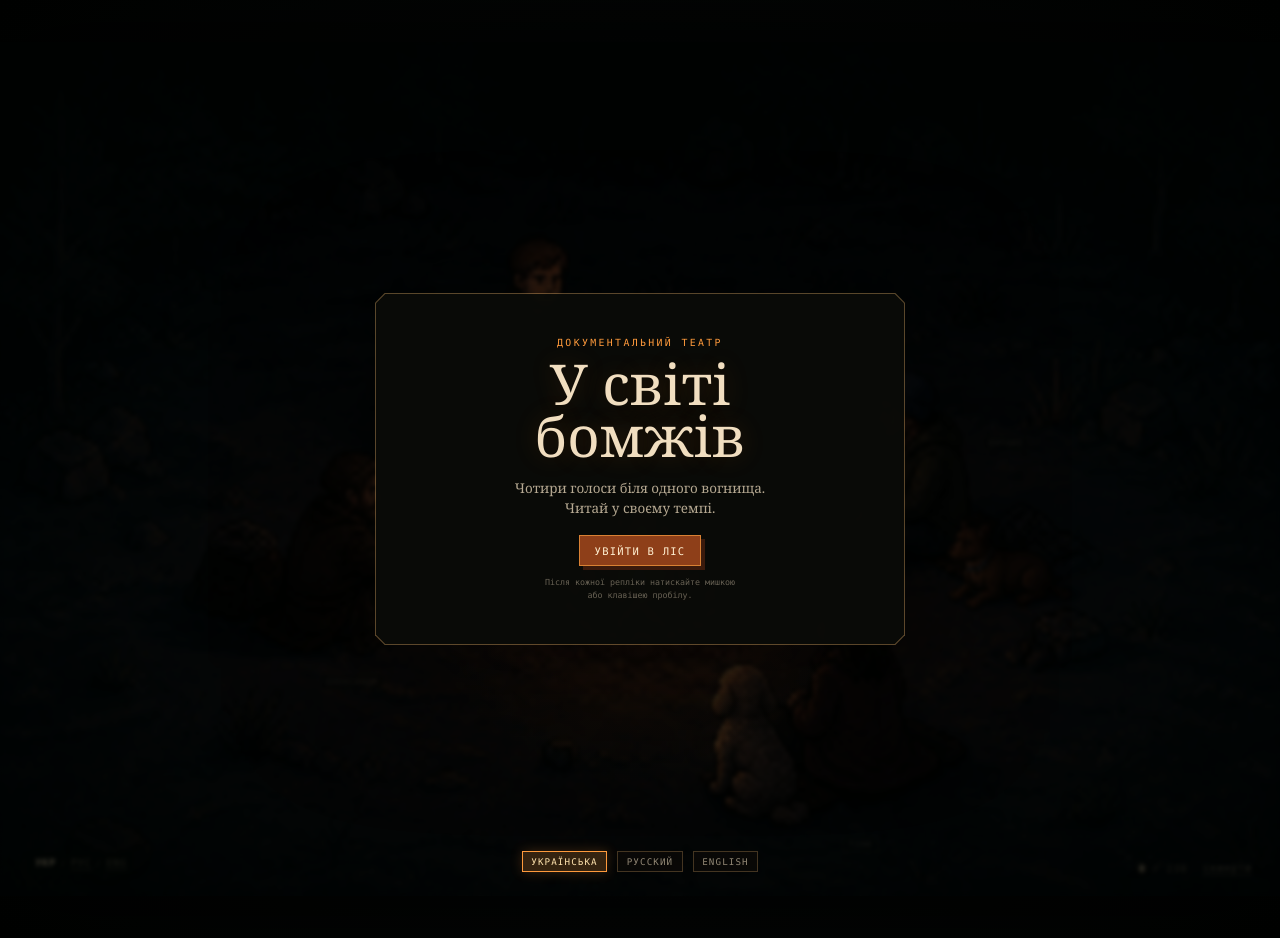
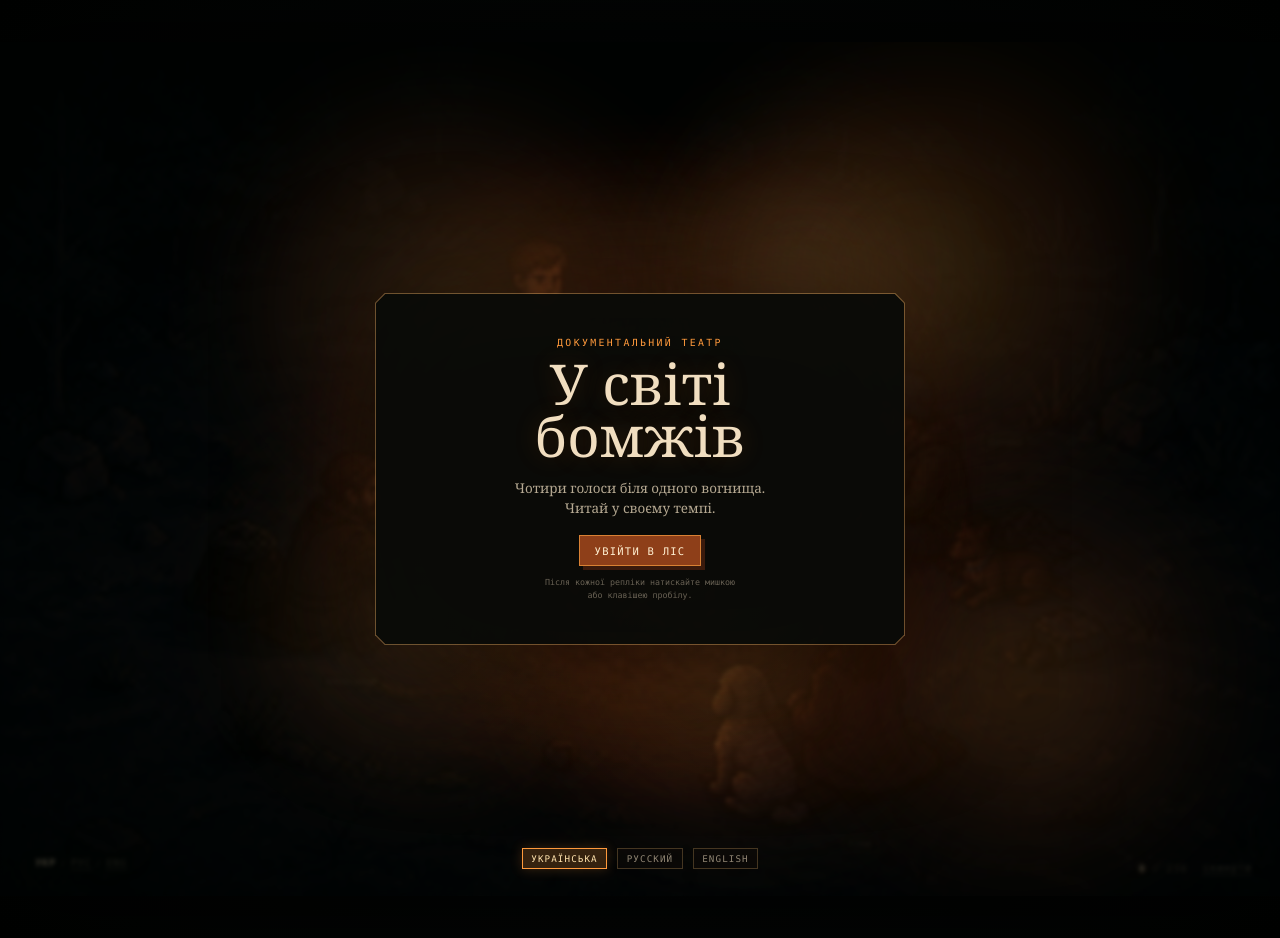
Before and after one commit to danvoronov/githubpages-files_for_my_personal_site_apps, a PHP site: page /unhoused/index.html in a window 1280 px wide. Run offline with PHP 8.4, Linux system fonts and the light colour scheme.

Commit message:
блики

```diff
--- a/unhoused/index.html
+++ b/unhoused/index.html
@@ -125,6 +125,15 @@
       <button class="advance-surface" id="advanceSurface" type="button" aria-label="Показати або продовжити репліку"></button>
 
       <section class="curtain" id="startCurtain">
+        <div class="curtain__flares" aria-hidden="true">
+          <div class="curtain__flare curtain__flare--core"></div>
+          <div class="curtain__flare curtain__flare--1"></div>
+          <div class="curtain__flare curtain__flare--2"></div>
+          <div class="curtain__flare curtain__flare--3"></div>
+          <div class="curtain__flare curtain__flare--4"></div>
+          <div class="curtain__flare curtain__flare--5"></div>
+          <div class="curtain__flare curtain__flare--6"></div>
+        </div>
         <div class="curtain__wrap">
           <div class="curtain__card">
             <p class="curtain__eyebrow" id="startEyebrow">ДОКУМЕНТАЛЬНИЙ ТЕАТР</p>
@@ -133,12 +142,12 @@
             <button class="primary-button" id="startButton" type="button">УВІЙТИ В ЛІС</button>
             <small id="startHint">Після кожної репліки натискайте мишкою<br>або клавішею пробілу.</small>
           </div>
+        </div>
 
-          <div class="curtain__lang" aria-label="Вибір мови">
-            <button class="curtain__lang-btn is-active" id="startLangUa" type="button" data-lang="ua">УКРАЇНСЬКА</button>
-            <button class="curtain__lang-btn" id="startLangRu" type="button" data-lang="ru">РУССКИЙ</button>
-            <button class="curtain__lang-btn" id="startLangEn" type="button" data-lang="en">ENGLISH</button>
-          </div>
+        <div class="curtain__lang" aria-label="Вибір мови">
+          <button class="curtain__lang-btn is-active" id="startLangUa" type="button" data-lang="ua">УКРАЇНСЬКА</button>
+          <button class="curtain__lang-btn" id="startLangRu" type="button" data-lang="ru">РУССКИЙ</button>
+          <button class="curtain__lang-btn" id="startLangEn" type="button" data-lang="en">ENGLISH</button>
         </div>
       </section>
 
--- a/unhoused/styles.css
+++ b/unhoused/styles.css
@@ -557,7 +557,120 @@ html.has-saved-progress #startCurtain {
   visibility: hidden !important;
 }
 
+.curtain__flares {
+  position: absolute;
+  inset: 0;
+  pointer-events: none;
+  overflow: hidden;
+  z-index: 0;
+  mix-blend-mode: screen;
+}
+
+.curtain__flare {
+  position: absolute;
+  left: 50%;
+  top: 50%;
+  border-radius: 50%;
+  pointer-events: none;
+  transform-origin: center center;
+  will-change: transform, opacity;
+}
+
+.curtain__flare--core {
+  width: min(75vw, 620px);
+  aspect-ratio: 1;
+  background: radial-gradient(
+    circle at 50% 50%,
+    rgb(255 154 60 / 28%) 0%,
+    rgb(255 107 27 / 16%) 38%,
+    rgb(160 50 12 / 8%) 62%,
+    transparent 78%
+  );
+  filter: blur(28px);
+  animation: flare-core-pulse 4.8s ease-in-out infinite alternate;
+}
+
+.curtain__flare--1 {
+  width: min(50vw, 420px);
+  aspect-ratio: 1.2;
+  background: radial-gradient(
+    circle at 50% 50%,
+    rgb(255 180 80 / 22%) 0%,
+    rgb(255 115 35 / 12%) 45%,
+    transparent 72%
+  );
+  filter: blur(34px);
+  animation: flare-drift-1 9.4s ease-in-out infinite alternate;
+}
+
+.curtain__flare--2 {
+  width: min(46vw, 380px);
+  aspect-ratio: 0.9;
+  background: radial-gradient(
+    circle at 50% 50%,
+    rgb(255 160 50 / 24%) 0%,
+    rgb(230 90 20 / 12%) 42%,
+    transparent 70%
+  );
+  filter: blur(32px);
+  animation: flare-drift-2 11.2s ease-in-out infinite alternate 1.2s;
+}
+
+.curtain__flare--3 {
+  width: min(42vw, 340px);
+  aspect-ratio: 1.3;
+  background: radial-gradient(
+    circle at 50% 50%,
+    rgb(255 195 100 / 20%) 0%,
+    rgb(255 130 40 / 10%) 40%,
+    transparent 70%
+  );
+  filter: blur(30px);
+  animation: flare-drift-3 8.6s ease-in-out infinite alternate 2.5s;
+}
+
+.curtain__flare--4 {
+  width: min(44vw, 360px);
+  aspect-ratio: 1.1;
+  background: radial-gradient(
+    circle at 50% 50%,
+    rgb(255 145 45 / 22%) 0%,
+    rgb(200 70 15 / 11%) 44%,
+    transparent 72%
+  );
+  filter: blur(35px);
+  animation: flare-drift-4 10.5s ease-in-out infinite alternate 0.6s;
+}
+
+.curtain__flare--5 {
+  width: min(52vw, 440px);
+  aspect-ratio: 1.4;
+  background: radial-gradient(
+    circle at 50% 50%,
+    rgb(255 170 65 / 25%) 0%,
+    rgb(255 100 25 / 14%) 42%,
+    transparent 75%
+  );
+  filter: blur(32px);
+  animation: flare-drift-5 12.4s ease-in-out infinite alternate 3.1s;
+}
+
+.curtain__flare--6 {
+  width: min(38vw, 310px);
+  aspect-ratio: 1;
+  background: radial-gradient(
+    circle at 50% 50%,
+    rgb(255 215 130 / 18%) 0%,
+    rgb(255 140 50 / 9%) 40%,
+    transparent 68%
+  );
+  filter: blur(26px);
+  animation: flare-drift-6 8.1s ease-in-out infinite alternate 1.8s;
+}
+
 .curtain__wrap {
+  position: relative;
+  z-index: 1;
   display: flex;
   flex-direction: column;
   align-items: center;
@@ -652,7 +765,8 @@ html.has-saved-progress #startCurtain {
 
 .curtain__lang {
   position: absolute;
-  bottom: max(clamp(14px, 2.5vh, 28px), env(safe-area-inset-bottom));
+  z-index: 30;
+  bottom: max(clamp(14px, 2.8vh, 28px), env(safe-area-inset-bottom));
   left: 50%;
   display: flex;
   justify-content: center;
```
Also changed, not shown: other parts of unhoused/styles.css (+105 -0 lines).
